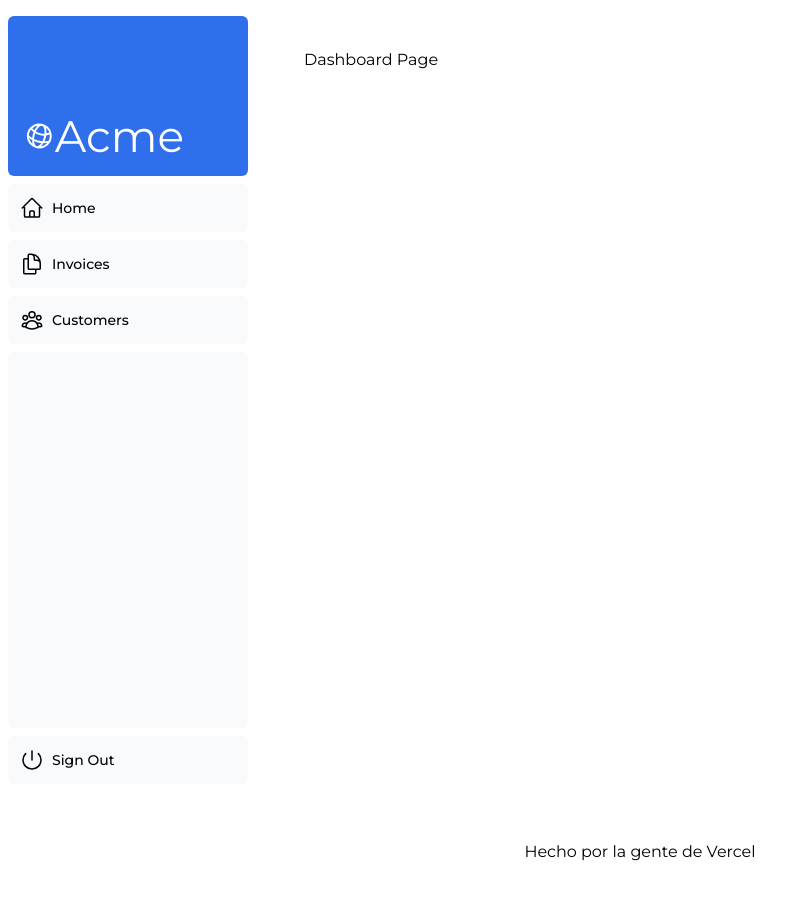
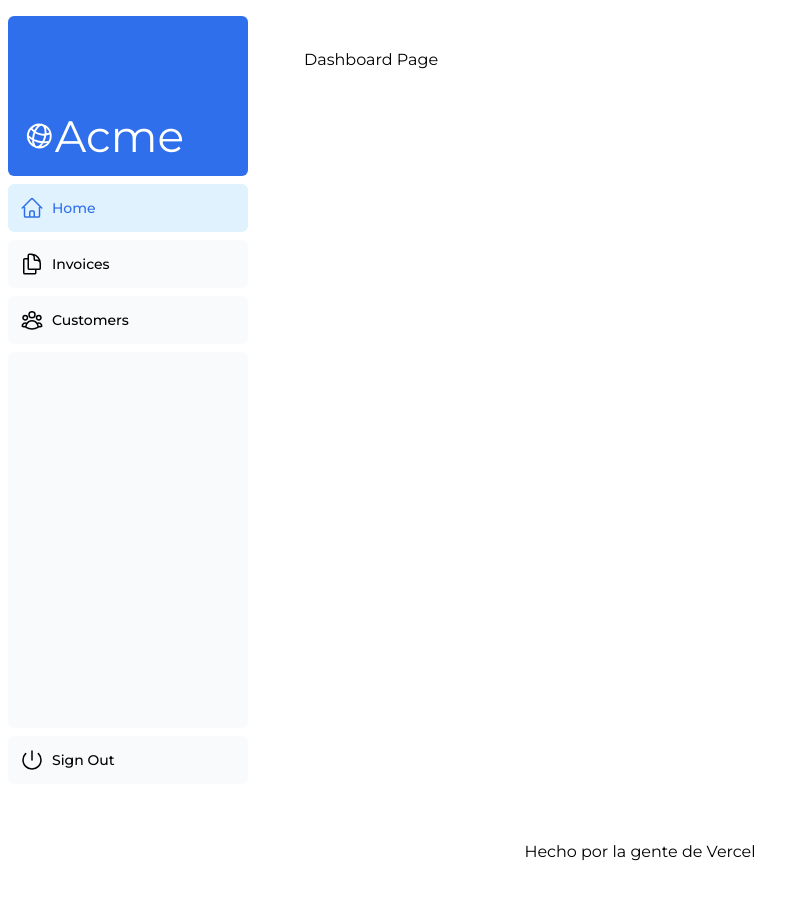
Before and after one commit to AJPadillo/nextjs-vercel-dashboard, a Next.js app: page /dashboard in a window 1280 px wide. Shown: the top 900 px of the page, without its empty margins (0-809 px from the left). Built offline with nearby package versions, Linux system fonts and the light colour scheme.

Commit message:
agregado condicional de cambio background color en nav-links

```diff
--- a/app/ui/dashboard/nav-links.tsx
+++ b/app/ui/dashboard/nav-links.tsx
@@ -1,9 +1,12 @@
+'use client';
+
 import {
   UserGroupIcon,
   HomeIcon,
   DocumentDuplicateIcon,
 } from '@heroicons/react/24/outline';
 import Link from 'next/link';
+import { usePathname } from 'next/navigation';
 
 // Map of links to display in the side navigation.
 // Depending on the size of the application, this would be stored in a database.
@@ -18,6 +21,8 @@
 ];
 
 export default function NavLinks() {
+  const pathname = usePathname();
+
   return (
     <>
       {links.map((link) => {
@@ -26,7 +31,9 @@
           <Link
             key={link.name}
             href={link.href}
-            className="flex h-[48px] grow items-center justify-center gap-2 rounded-md bg-gray-50 p-3 text-sm font-medium hover:bg-sky-100 hover:text-blue-600 md:flex-none md:justify-start md:p-2 md:px-3"
+            className={`flex h-[48px] grow items-center justify-center gap-2 rounded-md bg-gray-50 p-3 text-sm font-medium hover:bg-sky-100 hover:text-blue-600 md:flex-none md:justify-start md:p-2 md:px-3
+              ${pathname === link.href ? 'bg-sky-100 text-blue-600' : ''}
+              `}
           >
             <LinkIcon className="w-6" />
             <p className="hidden md:block">{link.name}</p>
```
